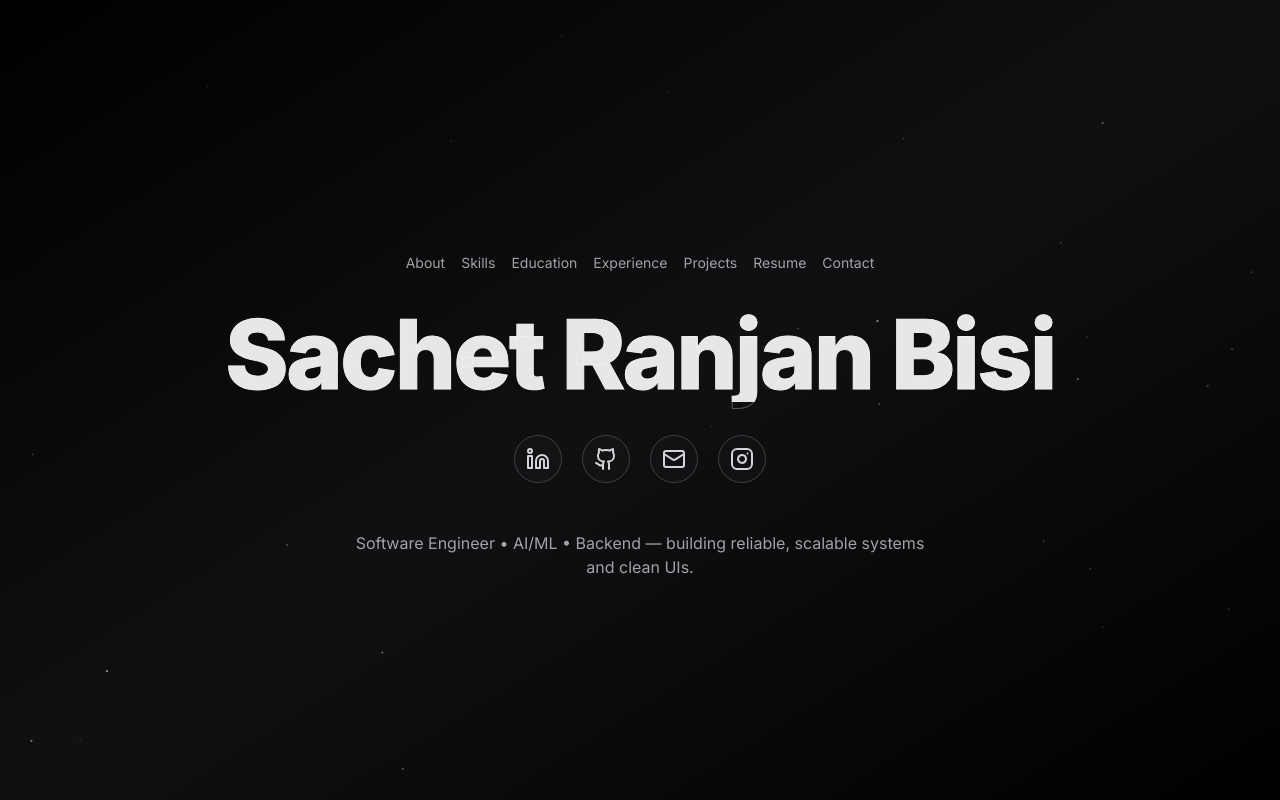
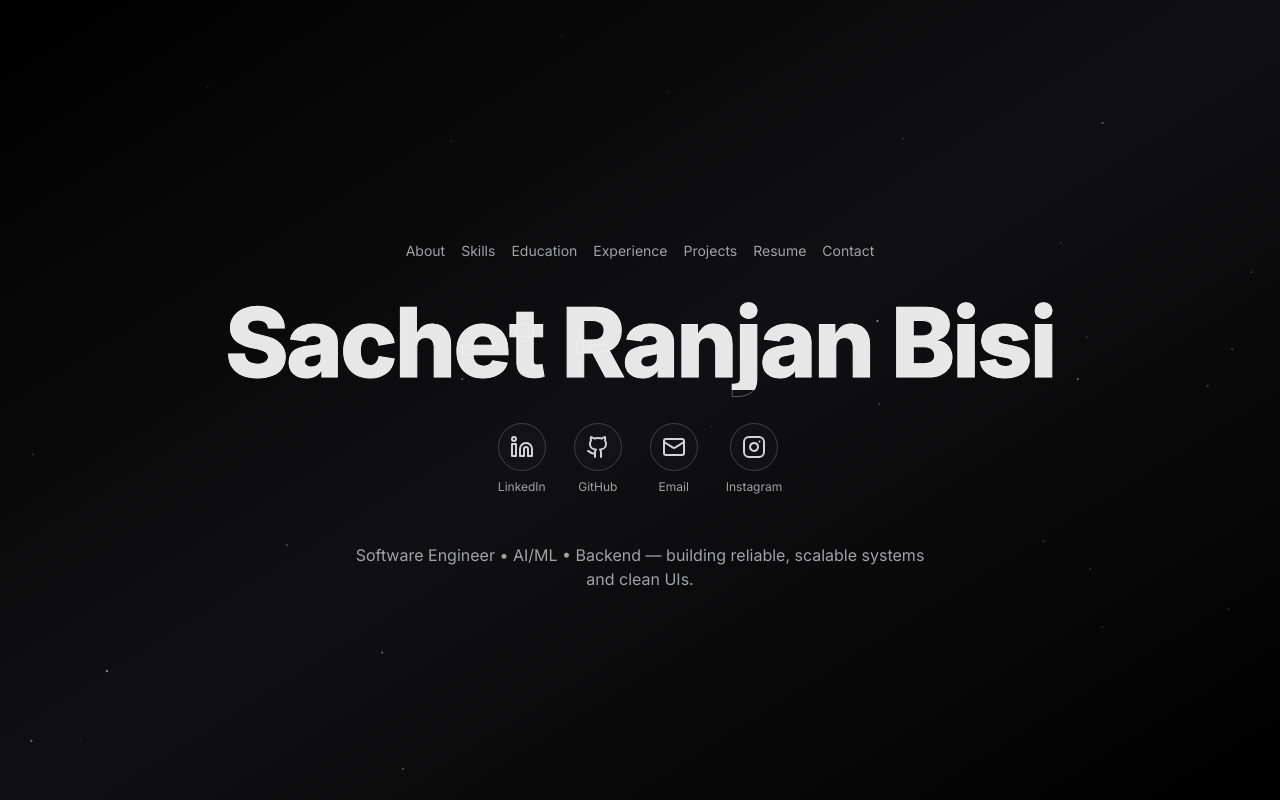
Before and after one commit to Sachet-17/app-portfolio, a Next.js app: page / in a window 1280 px wide. Built offline with nearby package versions, Linux system fonts and the light colour scheme; no server answers; what tailwindcss-debug-screens would draw is missing.

Commit message:
Hp Social

```diff
--- a/app/page.tsx
+++ b/app/page.tsx
@@ -74,8 +74,8 @@ export default function Home() {
       {/* Glow line */}
       <div className="hidden w-screen h-px animate-glow md:block animate-fade-right bg-gradient-to-r from-zinc-300/0 via-zinc-300/50 to-zinc-300/0" />
 
-      {/* Social icon row */}
-      <div className="mt-6 sm:mt-8 flex items-center justify-center gap-4 sm:gap-5">
+      {/* Social icon row with labels */}
+      <div className="mt-6 sm:mt-8 flex items-center justify-center gap-5 sm:gap-7">
         {socials.map(({ name, href, icon: Icon, external }) => (
           <Link
             key={name}
@@ -83,9 +83,14 @@ export default function Home() {
             aria-label={name}
             target={external ? "_blank" : undefined}
             rel={external ? "noopener noreferrer" : undefined}
-            className="group inline-flex h-11 w-11 sm:h-12 sm:w-12 items-center justify-center rounded-full border border-zinc-700 bg-zinc-900/40 text-zinc-300 hover:text-white hover:bg-zinc-900 hover:border-zinc-300 transition-all focus:outline-none focus-visible:ring-2 focus-visible:ring-zinc-500"
+            className="group flex flex-col items-center"
           >
-            <Icon className="h-5 w-5 sm:h-6 sm:w-6 transition-transform group-hover:scale-110" />
+            <span className="inline-flex h-11 w-11 sm:h-12 sm:w-12 items-center justify-center rounded-full border border-zinc-700 bg-zinc-900/40 text-zinc-300 hover:text-white hover:bg-zinc-900 hover:border-zinc-300 transition-all focus:outline-none focus-visible:ring-2 focus-visible:ring-zinc-500">
+              <Icon className="h-5 w-5 sm:h-6 sm:w-6 transition-transform group-hover:scale-110" />
+            </span>
+            <span className="mt-2 text-[11px] sm:text-xs text-zinc-400 group-hover:text-zinc-200 transition-colors">
+              {name}
+            </span>
           </Link>
         ))}
       </div>
```
